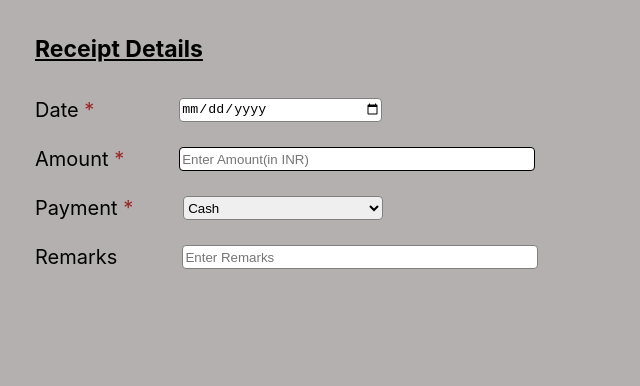
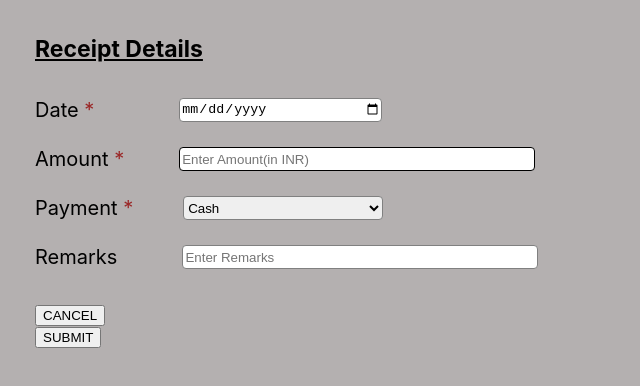
Before and after one commit to iBharath01/OnitoTech-assignment, a React (Create React App) app: page / in a window 1280 px wide. Shown: the top 386 px of the page, without its empty margins (0-640 px from the left). Built offline with nearby package versions, Linux system fonts and the light colour scheme.

Commit message:
add cancel and submit button

```diff
--- a/src/App.js
+++ b/src/App.js
@@ -59,6 +59,18 @@ function App() {
           />
         </div>
       </div>
+      <div className="buttons">
+        <div>
+          <button className="cancel_button">
+            CANCEL
+          </button>
+        </div>
+        <div>
+          <button className="submit_button">
+            SUBMIT
+          </button>
+        </div>
+      </div>
     </div>
   );
 }
```
